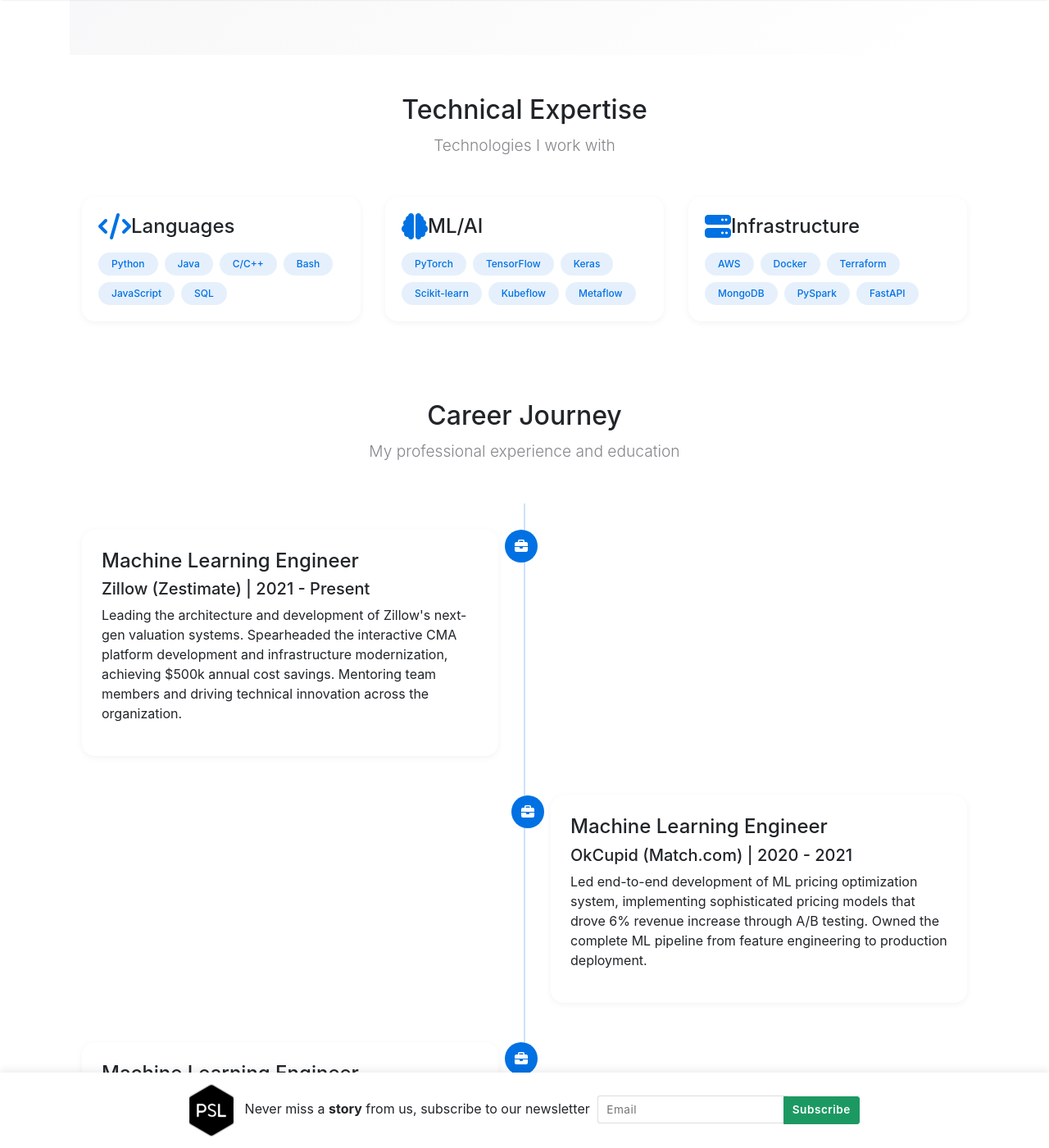
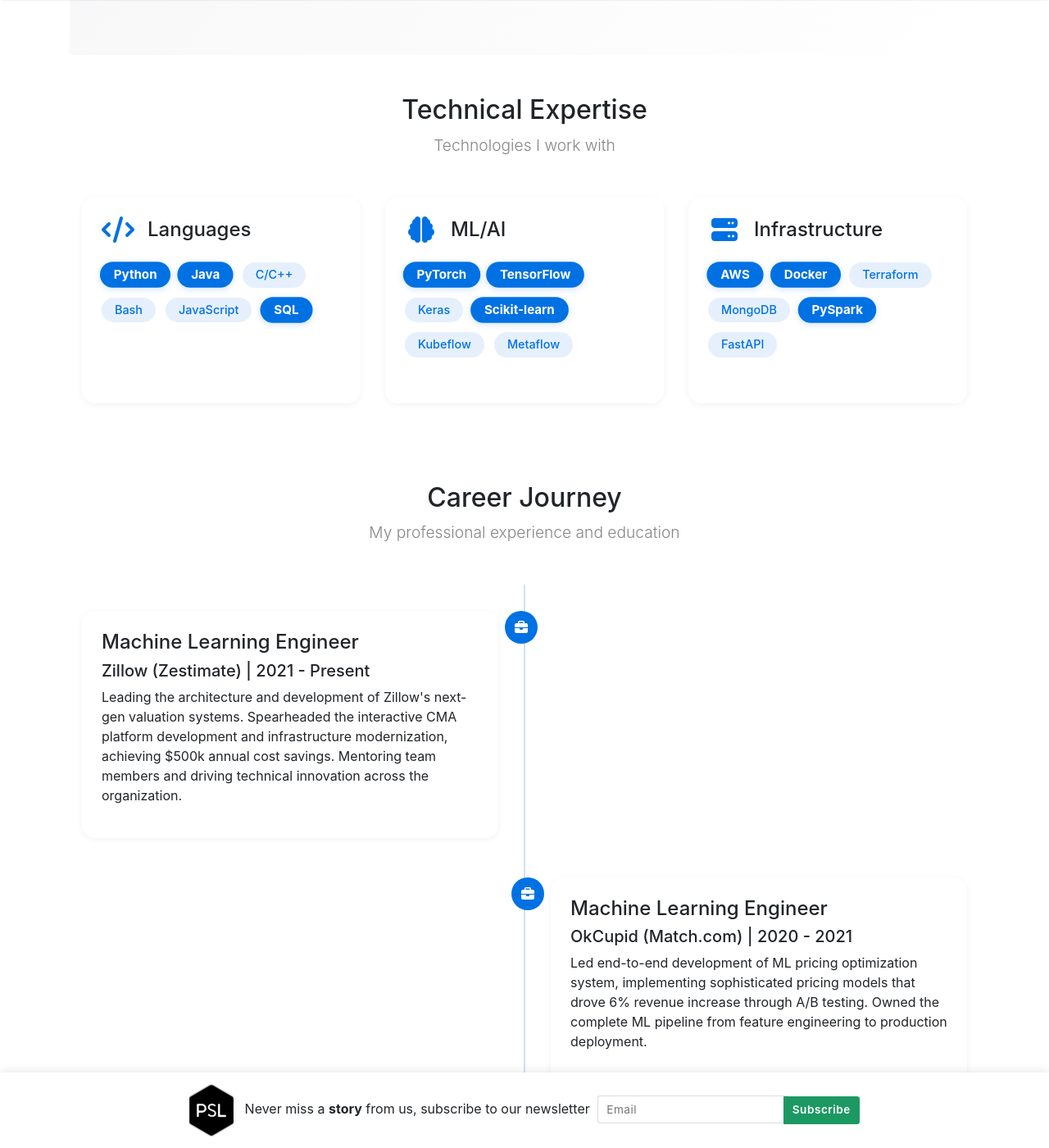
Before and after one commit to puneetsl/puneetsl.github.io, a Jekyll site: the page built from index.html, in a window 1280 px wide and 1400 px high, scrolled down 689 px. Shown: the whole window at 82% size. Built offline with Jekyll 4.4.1, drawn with Linux system fonts in a browser that asks for light colours; nearby versions of some CDN libraries; the list of posts is cut into pages by our own code; comment, search, counter and statistics services are not loaded.

Commit message:
Many fixes

```diff
--- a/_layouts/default.html
+++ b/_layouts/default.html
@@ -24,7 +24,7 @@
 <link rel="stylesheet" href="https://stackpath.bootstrapcdn.com/bootstrap/4.1.3/css/bootstrap.min.css" integrity="sha384-MCw98/SFnGE8fJT3GXwEOngsV7Zt27NXFoaoApmYm81iuXoPkFOJwJ8ERdknLPMO" crossorigin="anonymous">
 
 <!-- Font Awesome Pro 6.5.1 -->
-<script src="https://kit.fontawesome.com/39da3f9f55.js" crossorigin="anonymous"></script>
+<link rel="stylesheet" href="https://cdnjs.cloudflare.com/ajax/libs/font-awesome/6.5.1/css/all.min.css">
 
 <link href="https://fonts.googleapis.com/css?family=Righteous%7CMerriweather:300,300i,400,400i,700,700i" rel="stylesheet">
 
--- a/assets/css/custom.css
+++ b/assets/css/custom.css
@@ -173,3 +173,56 @@
         left: 0;
     }
 }
+
+/* Skills Section Styling */
+.skills-section .card {
+    margin-bottom: 2rem;
+}
+
+.skills-section .card-body {
+    padding: 1.5rem;
+}
+
+.skills-section .icon-title {
+    display: flex;
+    align-items: center;
+    margin-bottom: 1.5rem;
+}
+
+.skills-section .icon-title i {
+    margin-right: 1rem;
+    width: 40px;
+    text-align: center;
+}
+
+.skill-tags {
+    display: flex;
+    flex-wrap: wrap;
+    gap: 0.75rem;
+}
+
+.skill-tags .badge {
+    padding: 0.5rem 1rem;
+    font-size: 0.9rem;
+    font-weight: 500;
+    border-radius: 20px;
+    transition: all 0.2s ease;
+}
+
+.skill-tags .badge.bg-primary {
+    background-color: var(--badge-bg) !important;
+    color: var(--badge-text) !important;
+}
+
+.skill-tags .badge.core-skill {
+    font-weight: 700;
+    background-color: var(--primary-color) !important;
+    color: white !important;
+    box-shadow: 0 2px 8px rgba(0, 113, 227, 0.2);
+    transform: scale(1.05);
+}
+
+.skill-tags .badge.core-skill:hover {
+    transform: scale(1.1);
+    box-shadow: 0 4px 12px rgba(0, 113, 227, 0.3);
+}
--- a/index.html
+++ b/index.html
@@ -33,7 +33,7 @@
 </div>
 
 <!-- Skills Section -->
-<div class="container py-5">
+<div class="container py-5 skills-section">
     <div class="text-center mb-5">
         <h2 class="display-5">Technical Expertise</h2>
         <p class="lead">Technologies I work with</p>
@@ -43,17 +43,17 @@
         <div class="col-md-4">
             <div class="card h-100 border-0 shadow-sm">
                 <div class="card-body">
-                    <div class="d-flex align-items-center mb-3">
-                        <i class="fas fa-code fa-2x text-primary me-3"></i>
+                    <div class="icon-title">
+                        <i class="fas fa-code fa-2x text-primary"></i>
                         <h4 class="card-title mb-0">Languages</h4>
                     </div>
                     <div class="skill-tags">
-                        <span class="badge bg-primary">Python</span>
-                        <span class="badge bg-primary">Java</span>
+                        <span class="badge bg-primary core-skill">Python</span>
+                        <span class="badge bg-primary core-skill">Java</span>
                         <span class="badge bg-primary">C/C++</span>
                         <span class="badge bg-primary">Bash</span>
                         <span class="badge bg-primary">JavaScript</span>
-                        <span class="badge bg-primary">SQL</span>
+                        <span class="badge bg-primary core-skill">SQL</span>
                     </div>
                 </div>
             </div>
@@ -62,15 +62,15 @@
         <div class="col-md-4">
             <div class="card h-100 border-0 shadow-sm">
                 <div class="card-body">
-                    <div class="d-flex align-items-center mb-3">
-                        <i class="fas fa-brain fa-2x text-primary me-3"></i>
+                    <div class="icon-title">
+                        <i class="fas fa-brain fa-2x text-primary"></i>
                         <h4 class="card-title mb-0">ML/AI</h4>
                     </div>
                     <div class="skill-tags">
-                        <span class="badge bg-primary">PyTorch</span>
-                        <span class="badge bg-primary">TensorFlow</span>
+                        <span class="badge bg-primary core-skill">PyTorch</span>
+                        <span class="badge bg-primary core-skill">TensorFlow</span>
                         <span class="badge bg-primary">Keras</span>
-                        <span class="badge bg-primary">Scikit-learn</span>
+                        <span class="badge bg-primary core-skill">Scikit-learn</span>
                         <span class="badge bg-primary">Kubeflow</span>
                         <span class="badge bg-primary">Metaflow</span>
                     </div>
@@ -81,16 +81,16 @@
         <div class="col-md-4">
             <div class="card h-100 border-0 shadow-sm">
                 <div class="card-body">
-                    <div class="d-flex align-items-center mb-3">
-                        <i class="fas fa-server fa-2x text-primary me-3"></i>
+                    <div class="icon-title">
+                        <i class="fas fa-server fa-2x text-primary"></i>
                         <h4 class="card-title mb-0">Infrastructure</h4>
                     </div>
                     <div class="skill-tags">
-                        <span class="badge bg-primary">AWS</span>
-                        <span class="badge bg-primary">Docker</span>
+                        <span class="badge bg-primary core-skill">AWS</span>
+                        <span class="badge bg-primary core-skill">Docker</span>
                         <span class="badge bg-primary">Terraform</span>
                         <span class="badge bg-primary">MongoDB</span>
-                        <span class="badge bg-primary">PySpark</span>
+                        <span class="badge bg-primary core-skill">PySpark</span>
                         <span class="badge bg-primary">FastAPI</span>
                     </div>
                 </div>
@@ -188,7 +188,7 @@
         <div class="col-md-6 mb-4">
             <div class="card h-100 border-0 shadow-sm">
                 <div class="card-body">
-                    <h4 class="text-primary"><i class="fa-solid fa-building-user me-2"></i> Professional</h4>
+                    <h4 class="text-primary"><i class="fa-solid fa-briefcase"></i> Professional</h4>
                     <div class="project-item mb-4">
                         <h5>Interactive CMA Platform</h5>
                         <p class="text-muted">Zillow • 2023</p>
@@ -227,7 +227,7 @@
         <div class="col-md-6 mb-4">
             <div class="card h-100 border-0 shadow-sm">
                 <div class="card-body">
-                    <h4 class="text-primary"><i class="fa-solid fa-graduation-cap me-2"></i> Research & Academic</h4>
+                    <h4 class="text-primary"><i class="fa-solid fa-graduation-cap"></i> Research & Academic</h4>
                     <div class="project-item mb-4">
                         <h5>Quena - Question Answering System</h5>
                         <p class="text-muted">SUNY Buffalo • 2014</p>
@@ -266,7 +266,7 @@
         <div class="col-12">
             <div class="card border-0 shadow-sm">
                 <div class="card-body">
-                    <h4 class="text-primary"><i class="fa-solid fa-code-branch me-2"></i> Open Source</h4>
+                    <h4 class="text-primary"><i class="fa-solid fa-code-branch"></i> Open Source</h4>
                     <div class="row">
                         <div class="col-md-6 mb-4 mb-md-0">
                             <div class="project-item">
```
